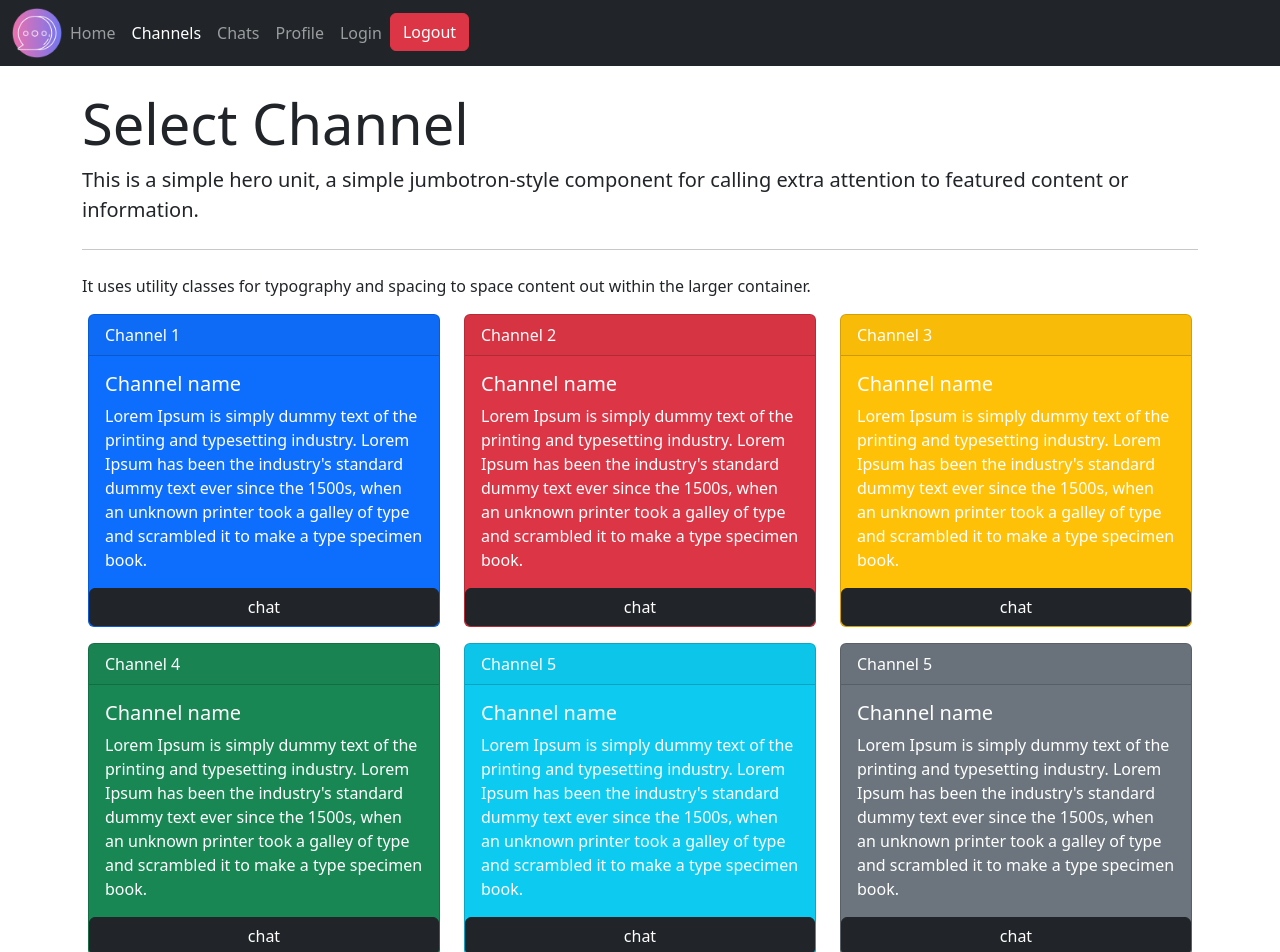
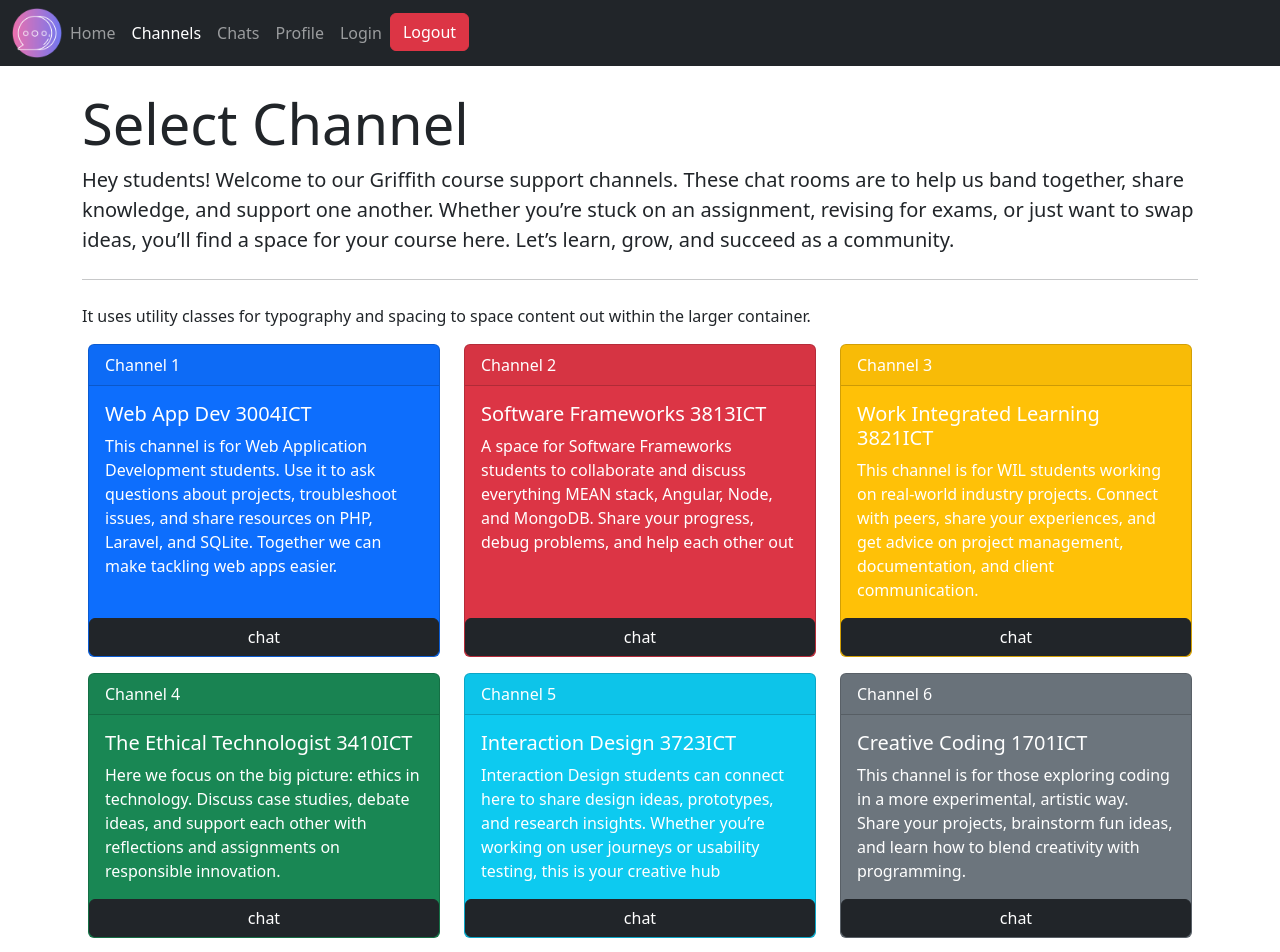
Before and after one commit to Malysus28/Software-Frameworks-Assignment-, an Angular app: page /channels in a window 1280 px wide. Shown: the top 952 px of the page. Built offline with nearby package versions, Linux system fonts and the light colour scheme.

Commit message:
text added for channel.html

```diff
--- a/src/channels/channels.html
+++ b/src/channels/channels.html
@@ -1,8 +1,11 @@
 <div class="jumbotron">
   <h1 class="display-4">Select Channel</h1>
   <p class="lead">
-    This is a simple hero unit, a simple jumbotron-style component for calling
-    extra attention to featured content or information.
+    Hey students! Welcome to our Griffith course support channels. These chat
+    rooms are to help us band together, share knowledge, and support one
+    another. Whether you’re stuck on an assignment, revising for exams, or just
+    want to swap ideas, you’ll find a space for your course here. Let’s learn,
+    grow, and succeed as a community.
   </p>
   <hr class="my-4" />
   <p>
@@ -16,12 +19,11 @@
   <div class="card text-white bg-primary mb-3" style="width: 22rem">
     <div class="card-header">Channel 1</div>
     <div class="card-body">
-      <h5 class="card-title">Channel name</h5>
+      <h5 class="card-title">Web App Dev 3004ICT</h5>
       <p class="card-text">
-        Lorem Ipsum is simply dummy text of the printing and typesetting
-        industry. Lorem Ipsum has been the industry's standard dummy text ever
-        since the 1500s, when an unknown printer took a galley of type and
-        scrambled it to make a type specimen book.
+        This channel is for Web Application Development students. Use it to ask
+        questions about projects, troubleshoot issues, and share resources on
+        PHP, Laravel, and SQLite. Together we can make tackling web apps easier.
       </p>
     </div>
     <button type="button" class="btn btn-dark">chat</button>
@@ -30,12 +32,11 @@
   <div class="card text-white bg-danger mb-3" style="width: 22rem">
     <div class="card-header">Channel 2</div>
     <div class="card-body">
-      <h5 class="card-title">Channel name</h5>
+      <h5 class="card-title">Software Frameworks 3813ICT</h5>
       <p class="card-text">
-        Lorem Ipsum is simply dummy text of the printing and typesetting
-        industry. Lorem Ipsum has been the industry's standard dummy text ever
-        since the 1500s, when an unknown printer took a galley of type and
-        scrambled it to make a type specimen book.
+        A space for Software Frameworks students to collaborate and discuss
+        everything MEAN stack, Angular, Node, and MongoDB. Share your progress,
+        debug problems, and help each other out
       </p>
     </div>
     <button type="button" class="btn btn-dark">chat</button>
@@ -44,12 +45,11 @@
   <div class="card text-white bg-warning mb-3" style="width: 22rem">
     <div class="card-header">Channel 3</div>
     <div class="card-body">
-      <h5 class="card-title">Channel name</h5>
+      <h5 class="card-title">Work Integrated Learning 3821ICT</h5>
       <p class="card-text">
-        Lorem Ipsum is simply dummy text of the printing and typesetting
-        industry. Lorem Ipsum has been the industry's standard dummy text ever
-        since the 1500s, when an unknown printer took a galley of type and
-        scrambled it to make a type specimen book.
+        This channel is for WIL students working on real-world industry
+        projects. Connect with peers, share your experiences, and get advice on
+        project management, documentation, and client communication.
       </p>
     </div>
     <button type="button" class="btn btn-dark">chat</button>
@@ -60,12 +60,11 @@
   <div class="card text-white bg-success mb-3" style="width: 22rem">
     <div class="card-header">Channel 4</div>
     <div class="card-body">
-      <h5 class="card-title">Channel name</h5>
+      <h5 class="card-title">The Ethical Technologist 3410ICT</h5>
       <p class="card-text">
-        Lorem Ipsum is simply dummy text of the printing and typesetting
-        industry. Lorem Ipsum has been the industry's standard dummy text ever
-        since the 1500s, when an unknown printer took a galley of type and
-        scrambled it to make a type specimen book.
+        Here we focus on the big picture: ethics in technology. Discuss case
+        studies, debate ideas, and support each other with reflections and
+        assignments on responsible innovation.
       </p>
     </div>
     <button type="button" class="btn btn-dark">chat</button>
@@ -74,26 +73,24 @@
   <div class="card text-white bg-info mb-3" style="width: 22rem">
     <div class="card-header">Channel 5</div>
     <div class="card-body">
-      <h5 class="card-title">Channel name</h5>
+      <h5 class="card-title">Interaction Design 3723ICT</h5>
       <p class="card-text">
-        Lorem Ipsum is simply dummy text of the printing and typesetting
-        industry. Lorem Ipsum has been the industry's standard dummy text ever
-        since the 1500s, when an unknown printer took a galley of type and
-        scrambled it to make a type specimen book.
+        Interaction Design students can connect here to share design ideas,
+        prototypes, and research insights. Whether you’re working on user
+        journeys or usability testing, this is your creative hub
       </p>
     </div>
     <button type="button" class="btn btn-dark">chat</button>
   </div>
   <!-- channel 6 -->
   <div class="card text-bg-secondary mb-3" style="width: 22rem">
-    <div class="card-header">Channel 5</div>
+    <div class="card-header">Channel 6</div>
     <div class="card-body">
-      <h5 class="card-title">Channel name</h5>
+      <h5 class="card-title">Creative Coding 1701ICT</h5>
       <p class="card-text">
-        Lorem Ipsum is simply dummy text of the printing and typesetting
-        industry. Lorem Ipsum has been the industry's standard dummy text ever
-        since the 1500s, when an unknown printer took a galley of type and
-        scrambled it to make a type specimen book.
+        This channel is for those exploring coding in a more experimental,
+        artistic way. Share your projects, brainstorm fun ideas, and learn how
+        to blend creativity with programming.
       </p>
     </div>
     <button type="button" class="btn btn-dark">chat</button>
```
